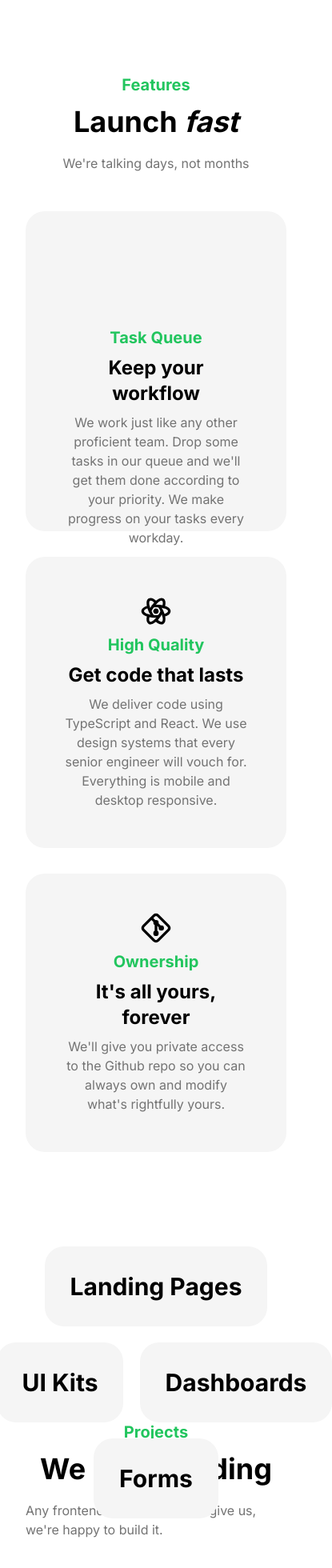
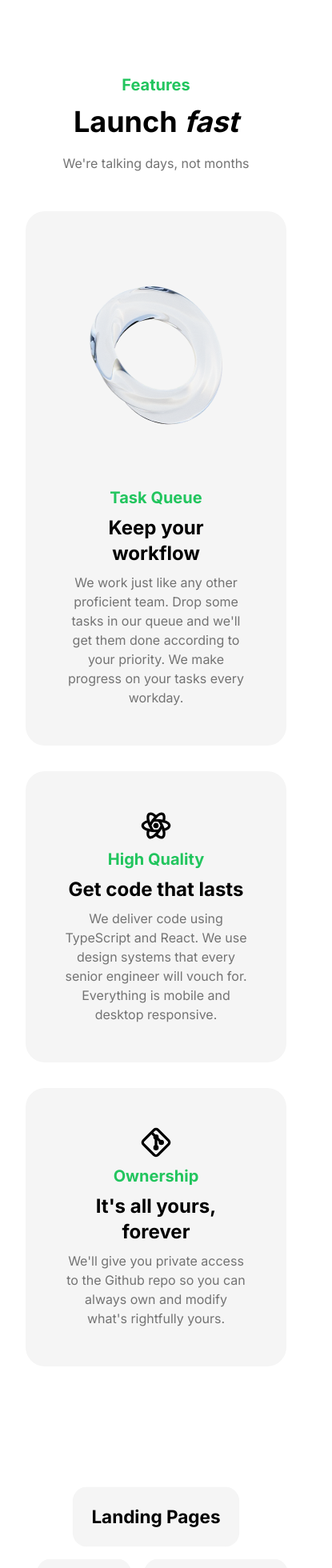
Before and after one commit to hexcowboy/thirty.dev, a Next.js app: page / in a window 390 px wide. Shown: the part 1612-3572 px from the top of the page at 80% size, 415 px wide, since content can reach past the window. Built offline with nearby package versions, Linux system fonts and the light colour scheme.

Commit message:
fix mobile responsiveness

```diff
--- a/src/views/features.tsx
+++ b/src/views/features.tsx
@@ -28,8 +28,8 @@ const Features = () => {
         animate={isInView ? { y: 0, scale: 1 } : { y: 20, scale: 0.9 }}
         transition={{ duration: 0.5, ease: "easeInOut" }}
       >
-        <div className="grid h-[400px] rounded-3xl bg-neutral-100 p-8 dark:bg-neutral-900 sm:col-span-2 sm:grid-cols-2">
-          <span className="relative m-12 sm:order-last">
+        <div className="grid min-h-[400px] rounded-3xl bg-neutral-100 p-8 dark:bg-neutral-900 sm:col-span-2 sm:grid-cols-2">
+          <span className="relative m-12 sm:order-last min-h-[200px]">
             <Image src="/torus.webp" alt="Torus" fill />
           </span>
           <div className="flex flex-col items-center justify-center gap-2 p-4 text-center">
--- a/src/views/ideas.tsx
+++ b/src/views/ideas.tsx
@@ -1,4 +1,4 @@
-import { useScroll, useTransform } from "framer-motion";
+import { useScroll, useSpring, useTransform } from "framer-motion";
 import { motion } from "framer-motion";
 import { useRef } from "react";
 
@@ -9,17 +9,21 @@ const Ideas = () => {
     offset: [1.2, 0.8],
   });
   const opacity = useTransform(scrollYProgress, [0, 1], [0.3, 1]);
-  const offset1 = useTransform(scrollYProgress, [0, 1], [0, 100]);
-  const offset2 = useTransform(scrollYProgress, [0, 1], [0, -120]);
-  const offset3 = useTransform(scrollYProgress, [0, 1], [0, -120]);
-  const offset4 = useTransform(scrollYProgress, [0, 1], [0, 120]);
+  const offset1_ = useTransform(scrollYProgress, [0, 1], [0, 100]);
+  const offset1 = useSpring(offset1_,{ stiffness: 400, damping: 90 });
+  const offset2_ = useTransform(scrollYProgress, [0, 1], [0, -120]);
+  const offset2 = useSpring(offset2_,{ stiffness: 400, damping: 90 });
+  const offset3_ = useTransform(scrollYProgress, [0, 1], [0, -120]);
+  const offset3 = useSpring(offset3_,{ stiffness: 400, damping: 90 });
+  const offset4_ = useTransform(scrollYProgress, [0, 1], [0, 120]);
+  const offset4 = useSpring(offset4_,{ stiffness: 400, damping: 90 });
 
   return (
     <div
-      className="my-40 grid w-full flex-col items-center gap-12 sm:grid-cols-2"
+      className="sm:my-40 grid w-full flex-col items-center gap-12 sm:grid-cols-2"
       ref={pageRef}
     >
-      <div className="relative flex items-center justify-center">
+      <div className="relative flex items-center justify-center sm:scale-100 scale-75 min-h-[300px]">
         <motion.div
           className="absolute rounded-3xl bg-neutral-100 p-8 dark:bg-neutral-900"
           style={{ x: offset1, opacity }}
--- a/src/views/pricing.tsx
+++ b/src/views/pricing.tsx
@@ -1,4 +1,4 @@
-import { IconBrandCashapp, IconCheck } from "@tabler/icons-react";
+import { IconCheck } from "@tabler/icons-react";
 import { useInView } from "framer-motion";
 import { motion } from "framer-motion";
 import { useState } from "react";
@@ -47,7 +47,7 @@ const Pricing = () => {
         <h1 className="max-w-[44rem] text-center text-4xl font-bold sm:text-5xl">
           Don&apos;t pay another salary
         </h1>
-        <p className="mt-2 text-neutral-500">
+        <p className="mt-2 text-neutral-500 text-center">
           Pre-pay for dev work and pause any time you&apos;re not using it.
         </p>
       </span>
@@ -60,7 +60,7 @@ const Pricing = () => {
       </div>
 
       <motion.div
-        className="grid w-full max-w-[800px] grid-cols-1 gap-4 sm:grid-cols-2"
+        className="grid w-full max-w-[800px] grid-cols-1 gap-12 sm:gap-4 sm:grid-cols-2"
         ref={ref}
         animate={isInView ? { y: 0, scale: 1 } : { y: 20, scale: 0.9 }}
         transition={{ duration: 0.5, ease: "easeInOut" }}
--- a/src/views/trusted-by.tsx
+++ b/src/views/trusted-by.tsx
@@ -1,20 +1,23 @@
-import { useInView } from "framer-motion";
-import { motion } from "framer-motion";
+import { motion, useScroll, useSpring, useTransform } from "framer-motion";
 import { useRef } from "react";
 
 import Ticker from "@/components/ticker";
 
 const TrustedBy = () => {
   const ref = useRef(null);
-  const isInView = useInView(ref);
+  const { scrollYProgress } = useScroll({
+    target: ref,
+    offset: [1.2, 0.8],
+  });
+  const scale_ = useTransform(scrollYProgress, [0, 1], [0.8, 1]);
+  const scale = useSpring(scale_, { damping: 10, stiffness: 100 });
 
   return (
     <motion.div
       className="my-4 flex flex-col items-center gap-8"
       ref={ref}
-      initial={{ scale: 0 }}
-      animate={isInView ? { scale: 1 } : { scale: 0 }}
       transition={{ duration: 0.5 }}
+      style={{ scale }}
     >
       <div className="text-2xl text-neutral-500">Trusted by</div>
       <div className="relative w-screen">
```
